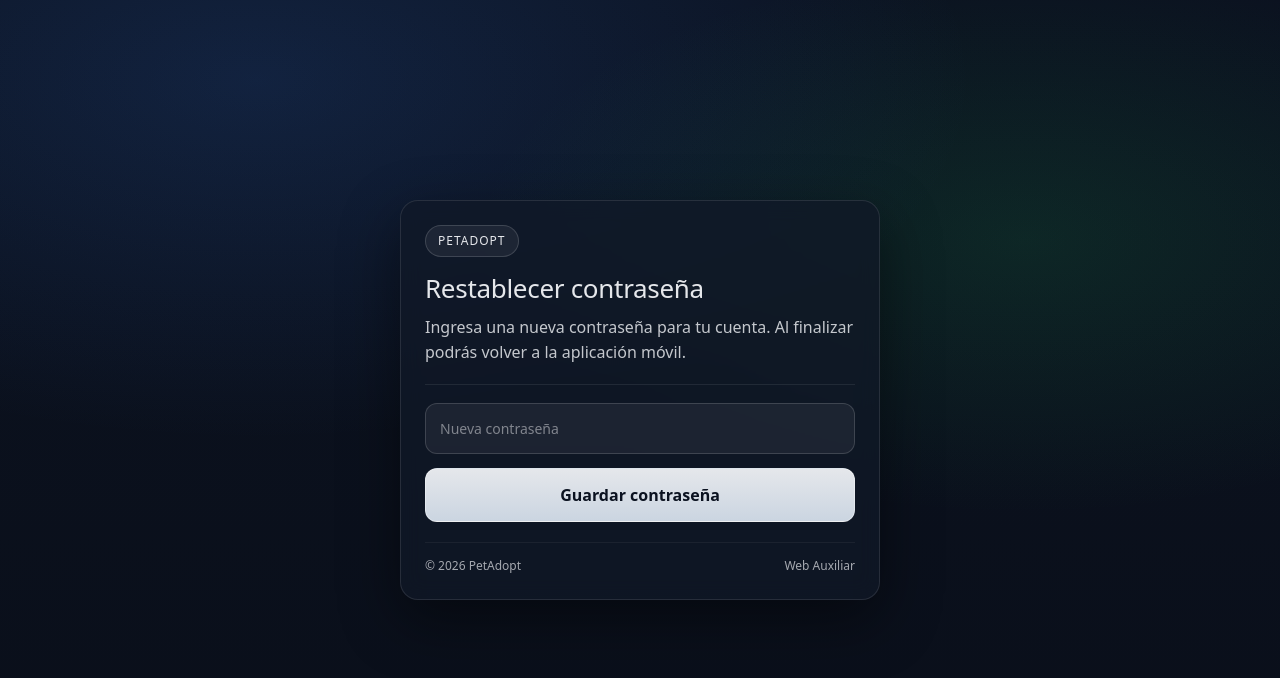
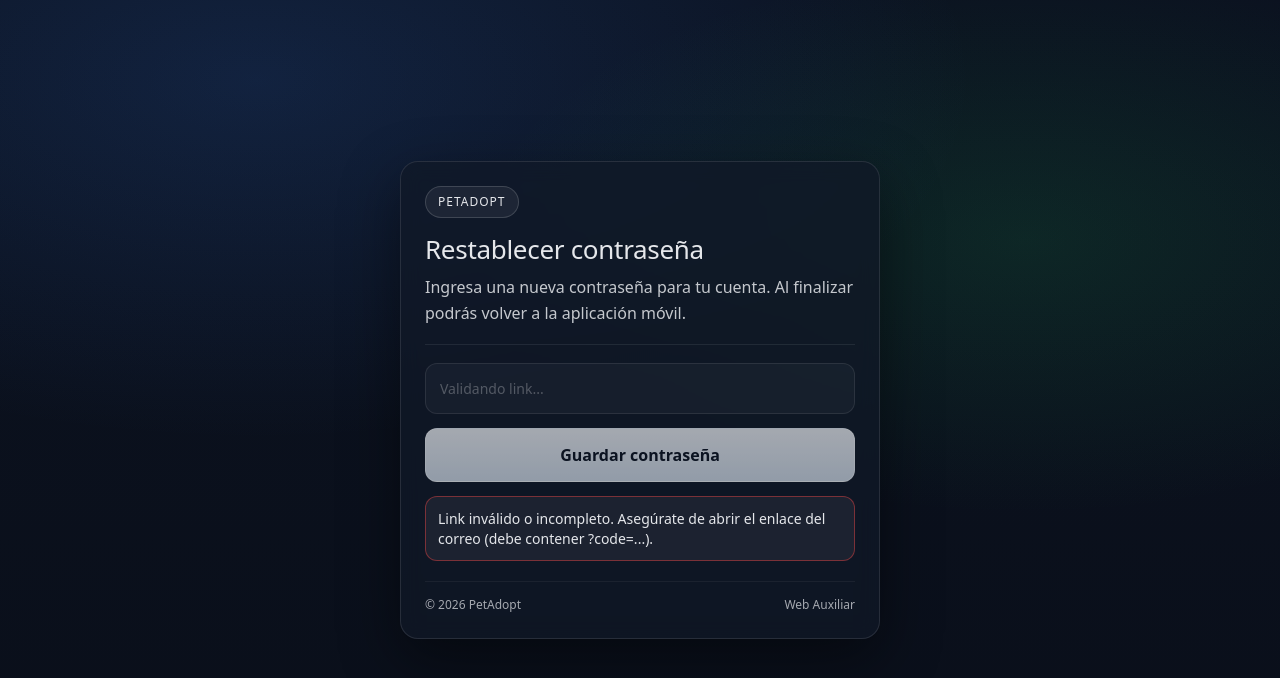
Before and after one commit to josdank/petadopt-web, a Next.js app: page /reset in a window 1280 px wide. Shown: the top 678 px of the page. Built offline with nearby package versions, Linux system fonts and the light colour scheme; no server answers.

Commit message:
cambio pagina

```diff
--- a/app/reset/page.tsx
+++ b/app/reset/page.tsx
@@ -1,14 +1,79 @@
 'use client';
 
-import { useState } from 'react';
+import { useEffect, useMemo, useState } from 'react';
 import { supabase } from '../../lib/supabase';
+
+type Status = 'idle' | 'loading' | 'error' | 'success';
 
 export default function ResetPage() {
   const [password, setPassword] = useState('');
   const [msg, setMsg] = useState('');
-  const [status, setStatus] = useState<'idle' | 'loading' | 'error' | 'success'>('idle');
+  const [status, setStatus] = useState<Status>('idle');
+
+  // Controla si el link ya fue validado y existe sesión
+  const [ready, setReady] = useState(false);
+
+  const year = useMemo(() => new Date().getFullYear(), []);
+
+  useEffect(() => {
+    (async () => {
+      setStatus('loading');
+      setMsg('Validando enlace de restablecimiento...');
+
+      try {
+        const url = new URL(window.location.href);
+
+        // Supabase (reset / confirm) normalmente llega con ?code=...
+        const code = url.searchParams.get('code');
+
+        if (!code) {
+          setStatus('error');
+          setMsg(
+            'Link inválido o incompleto. Asegúrate de abrir el enlace del correo (debe contener ?code=...).'
+          );
+          setReady(false);
+          return;
+        }
+
+        // Este paso crea la sesión necesaria para que updateUser funcione
+        const { error } = await supabase.auth.exchangeCodeForSession(code);
+
+        if (error) {
+          setStatus('error');
+          setMsg(`Error al validar el link: ${error.message}`);
+          setReady(false);
+          return;
+        }
+
+        // Confirmar que ya hay sesión
+        const { data } = await supabase.auth.getSession();
+        if (!data.session) {
+          setStatus('error');
+          setMsg(
+            'No se pudo establecer sesión (Auth session missing). Intenta abrir nuevamente el enlace del correo.'
+          );
+          setReady(false);
+          return;
+        }
+
+        setStatus('idle');
+        setMsg('Ingresa tu nueva contraseña.');
+        setReady(true);
+      } catch (e: any) {
+        setStatus('error');
+        setMsg(`Error inesperado: ${e?.message ?? String(e)}`);
+        setReady(false);
+      }
+    })();
+  }, []);
 
   const onSubmit = async () => {
+    if (!ready) {
+      setStatus('error');
+      setMsg('Primero se debe validar el enlace. Refresca la página o abre el link del correo nuevamente.');
+      return;
+    }
+
     if (password.trim().length < 6) {
       setStatus('error');
       setMsg('La contraseña debe tener al menos 6 caracteres.');
@@ -36,8 +101,7 @@ export default function ResetPage() {
         display: 'grid',
         placeItems: 'center',
         padding: 24,
-        fontFamily:
-          'ui-sans-serif, system-ui, -apple-system, Segoe UI, Roboto, Helvetica, Arial',
+        fontFamily: 'ui-sans-serif, system-ui, -apple-system, Segoe UI, Roboto, Helvetica, Arial',
         background:
           'radial-gradient(1200px 600px at 20% 10%, rgba(59,130,246,.15), transparent 60%), radial-gradient(1000px 500px at 80% 30%, rgba(34,197,94,.12), transparent 55%), linear-gradient(180deg, #0b1220 0%, #0a0f1a 100%)',
         color: '#e5e7eb',
@@ -91,8 +155,7 @@ export default function ResetPage() {
             lineHeight: 1.6,
           }}
         >
-          Ingresa una nueva contraseña para tu cuenta.
-          Al finalizar podrás volver a la aplicación móvil.
+          Ingresa una nueva contraseña para tu cuenta. Al finalizar podrás volver a la aplicación móvil.
         </p>
 
         {/* Divider */}
@@ -107,9 +170,10 @@ export default function ResetPage() {
         {/* Input */}
         <input
           type="password"
-          placeholder="Nueva contraseña"
+          placeholder={ready ? 'Nueva contraseña' : 'Validando link...'}
           value={password}
           onChange={(e) => setPassword(e.target.value)}
+          disabled={!ready || status === 'loading' || status === 'success'}
           style={{
             width: '100%',
             padding: 14,
@@ -119,13 +183,14 @@ export default function ResetPage() {
             color: '#e5e7eb',
             outline: 'none',
             fontSize: 14,
+            opacity: !ready ? 0.6 : 1,
           }}
         />
 
         {/* Button */}
         <button
           onClick={onSubmit}
-          disabled={status === 'loading'}
+          disabled={!ready || status === 'loading' || status === 'success'}
           style={{
             marginTop: 14,
             width: '100%',
@@ -138,7 +203,8 @@ export default function ResetPage() {
                 : 'linear-gradient(180deg, #e5e7eb 0%, #cbd5e1 100%)',
             color: '#0b1220',
             fontWeight: 700,
-            cursor: status === 'loading' ? 'not-allowed' : 'pointer',
+            cursor: !ready || status === 'loading' || status === 'success' ? 'not-allowed' : 'pointer',
+            opacity: !ready ? 0.7 : 1,
           }}
         >
           Guardar contraseña
@@ -178,7 +244,7 @@ export default function ResetPage() {
             justifyContent: 'space-between',
           }}
         >
-          <span>© {new Date().getFullYear()} PetAdopt</span>
+          <span>© {year} PetAdopt</span>
           <span>Web Auxiliar</span>
         </footer>
       </section>
```
